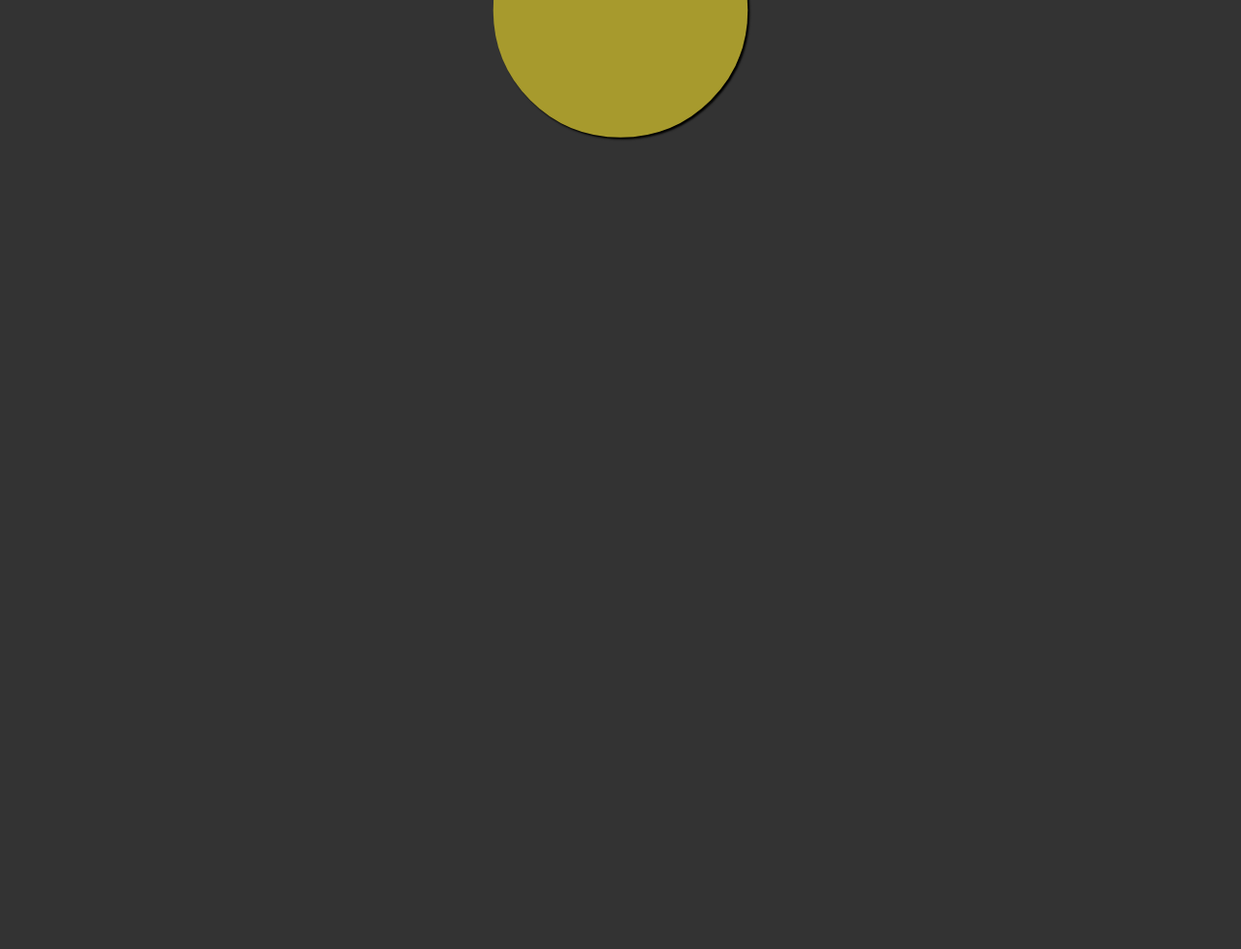
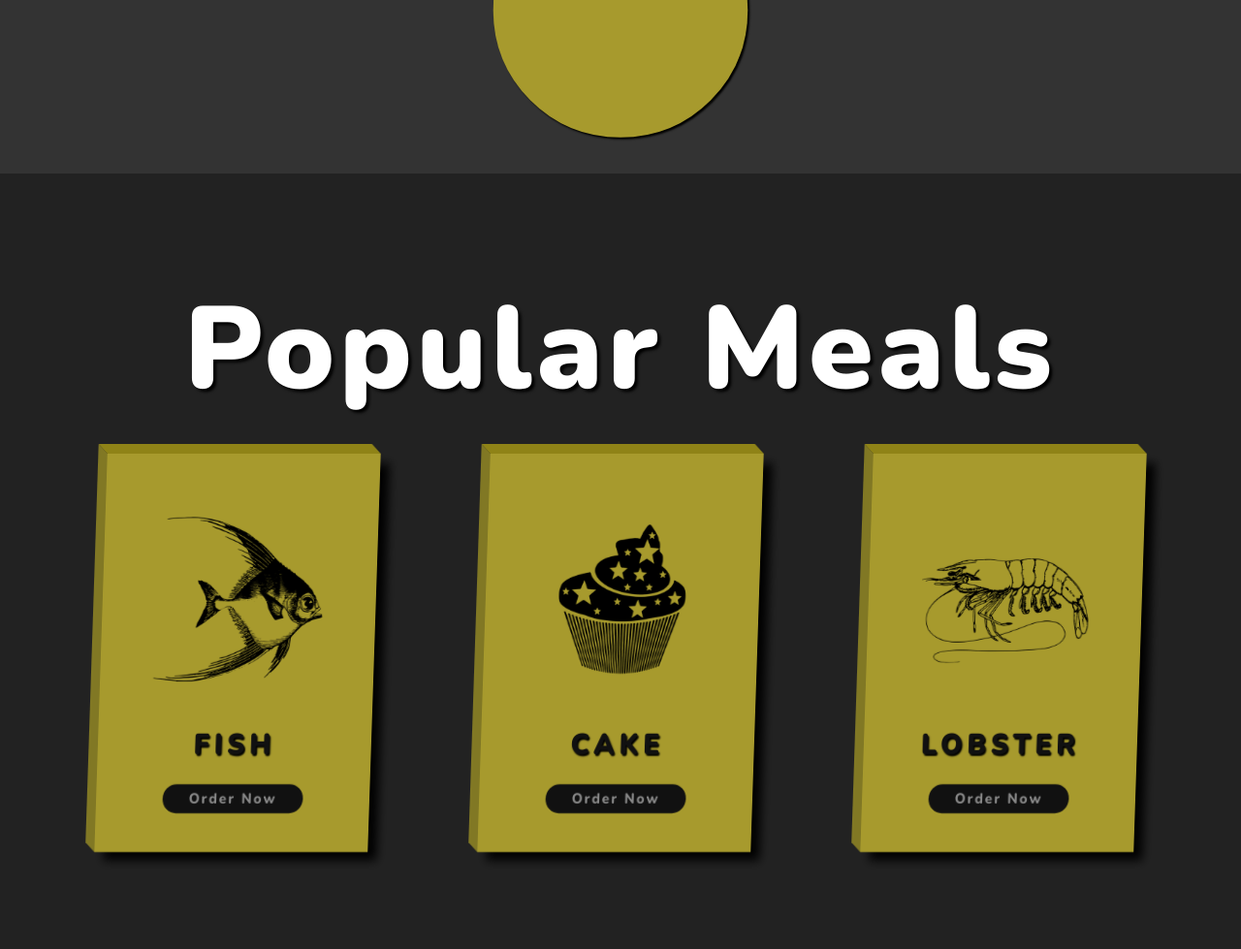
Before and after one commit to psumara/Food-Website, a PHP site: page / in a window 1280 px wide. Shown: the part 621-1600 px from the top of the page at 97% size. Before the commit the page ends 765 px from the top, so only its background shows below. Run offline with PHP 8.4, Linux system fonts and the light colour scheme.

Commit message:
Add hover effect to cards and makes food images changing

```diff
--- a/index.html
+++ b/index.html
@@ -28,6 +28,30 @@
         </section>
         <!-- End Section 1 -->
 
+        <!-- Section 2 -->
+        <section class="section-2">
+            <h1 class="section-heading">popular meals</h1>
+            <div class="cards-container">
+                <div class="card">
+                    <img src="images/card-img-1.png" class="card-img">
+                    <h3 class="card-name">Fish</h3>
+                    <button class="card-btn">Order now</button>
+                </div>
+                <div class="card">
+                    <img src="images/card-img-2.png" class="card-img">
+                    <h3 class="card-name">Cake</h3>
+                    <button class="card-btn">Order now</button>
+                </div>
+                <div class="card">
+                    <img src="images/card-img-3.png" class="card-img">
+                    <h3 class="card-name">Lobster</h3>
+                    <button class="card-btn">Order now</button>
+                </div>
+            </div>
+
+        </section>
+        <!-- End Section 2 -->
+
         <script src="script.js"></script>
 </body>
 </html>
--- a/style.css
+++ b/style.css
@@ -20,8 +20,8 @@ html {
   color: #fff;
   text-align: center;
   text-transform: capitalize;
-  letter-spacing: 0.5rem;
-  text-shadow: 0.3rem 0.3rem 0.3rem #000;
+  letter-spacing: .5rem;
+  text-shadow: .3rem .3rem .3rem #000;
 }
 /* End of Common Styles */
 
@@ -42,7 +42,7 @@ html {
   position: absolute;
   transform: translate(-50%, -50%) scale(0);
   text-shadow: 0.2rem 0.2rem 0.2rem #000;
-  transition: transform 0.3s;
+  transition: transform .3s;
 }
 
 .section-1-icons i.change {
@@ -50,3 +50,95 @@ html {
   transition: transform 0.3s 0.3s;
 }
 /* End of Section 1 */
+
+/* Section 2 */
+.section-2 {
+  width: 100%;
+  height: 100vh;
+  background-color: #222;
+  display: flex;
+  flex-direction: column;
+  justify-content: space-between;
+  padding: 10rem 0;
+}
+
+.cards-container {
+  display: flex;
+  justify-content: space-evenly;
+}
+
+.card {
+  width: 30rem;
+  background-color: #a79a2d;
+  padding: 4rem;
+  display: flex;
+  flex-direction: column;
+  justify-content: space-between;
+  align-items: center;
+  box-shadow: 1rem 1rem 1rem #000;
+  position: relative;
+  transform: rotateY(20deg) skewX(-2deg);
+  transition: transform .5s, box-shadow .5s;
+}
+
+.card:hover{
+  transform: rotateY(20deg) skewX(-2deg) translateY(-3rem);
+  box-shadow: 3rem 3rem 3rem #000;
+}
+
+.card::before{
+  content: "";
+  height: 100%;
+  width: 1rem;
+  background-color: #817824;
+  position: absolute;
+  top: 0;
+  left: -1rem;
+  transform: skewY(45deg);
+  transform-origin: right;
+  box-shadow: -1rem -1rem -1rem #000;
+}
+
+.card::after{
+  content: "";
+  height: 1rem;
+  width: 100%;
+  background-color: #8f8317;
+  position: absolute;
+  top: -1rem;
+  left: 0;
+  transform: skewX(45deg);
+  transform-origin: bottom;
+  box-shadow: -1rem -1rem -1rem #000;
+}
+
+.card-img {
+  width: 100%;
+}
+
+.card-name {
+  font-size: 3rem;
+  font-weight: 900;
+  text-transform: uppercase;
+  letter-spacing: 0.5rem;
+  color: #111;
+  margin: 2rem 0;
+  text-shadow: .15rem .15rem .15rem #000;
+}
+
+.card-btn {
+  width: 70%;
+  background-color: #111;
+  color: #888;
+  border-radius: 5rem;
+  font-size: 1.5rem;
+  font-weight: 800;
+  letter-spacing: 0.2rem;
+  text-transform: capitalize;
+  border: none;
+  padding: .5rem 0;
+  cursor: pointer;
+  box-shadow: -0.2rem -0.2rem -0.2rem #000;
+
+}
+/* End of Section 2 */
```
